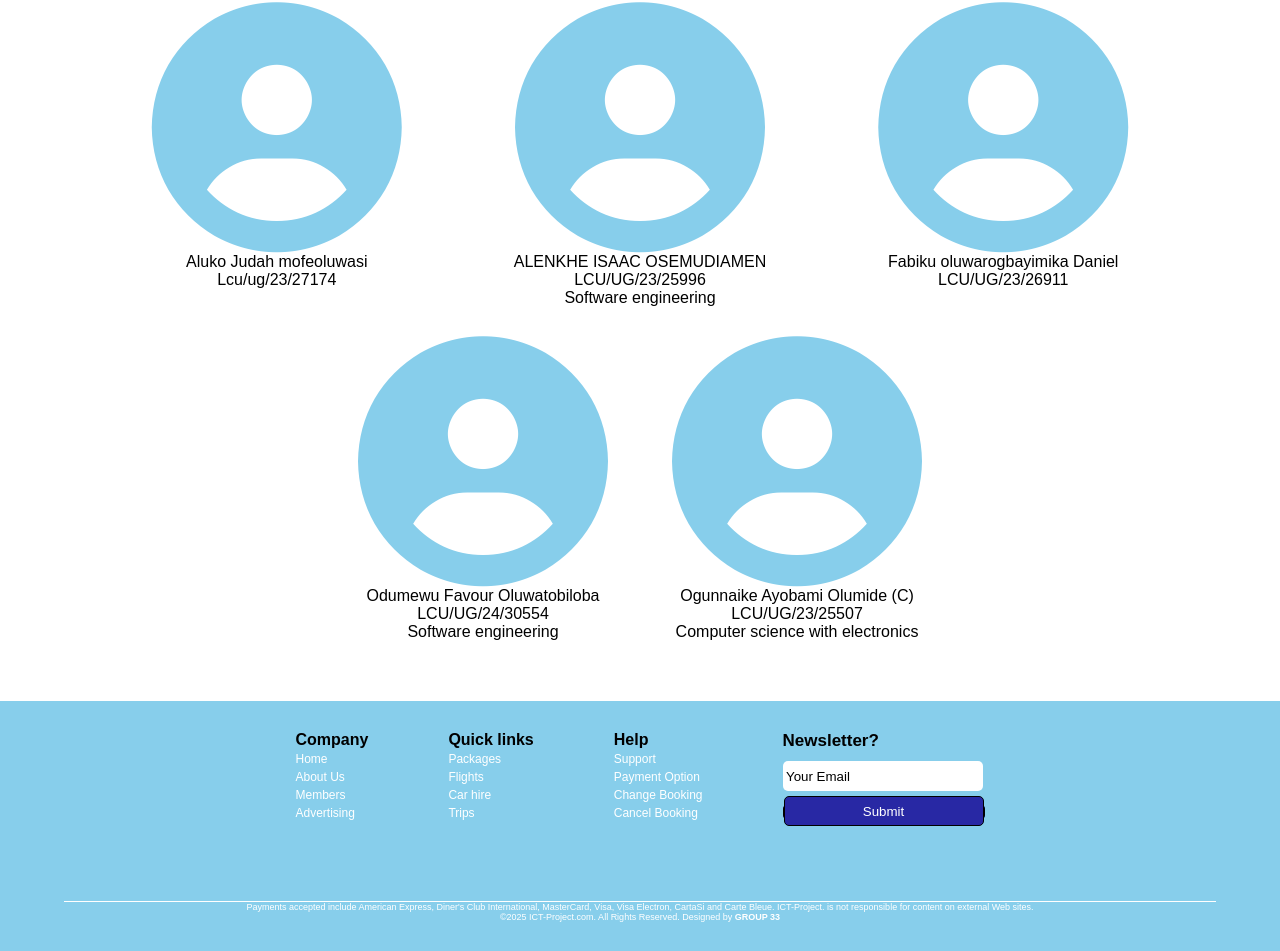
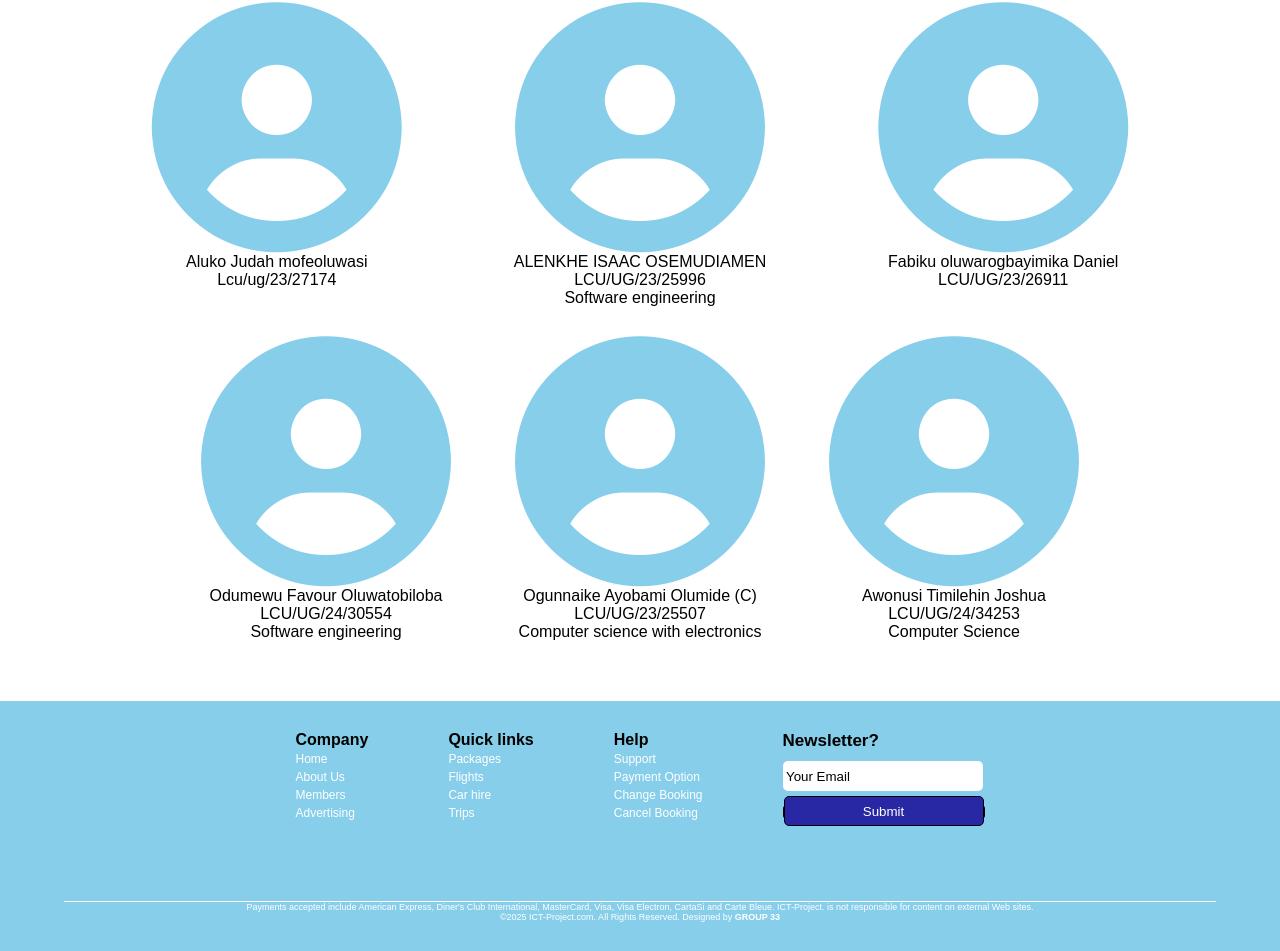
Before and after one commit to Anonynon112/Ict_group33, a plain HTML site: page about.html in a window 1280 px wide. Shown: the part 932-1883 px from the top of the page. Drawn offline with Linux system fonts and the light colour scheme.

Commit message:
Update about.html

```diff
--- a/about.html
+++ b/about.html
@@ -111,6 +111,15 @@
                LCU/UG/23/25507 <br>
                Computer science with electronics</p>
                </div>
+
+                        <div class="const1">
+                <i class="fa-solid fa-circle-user"></i>
+                <p>Awonusi Timilehin Joshua<br>
+                   LCU/UG/24/34253 <br>
+                   Computer Science</p>
+               </div>
+
+
         </div>
     </section>
 
```
